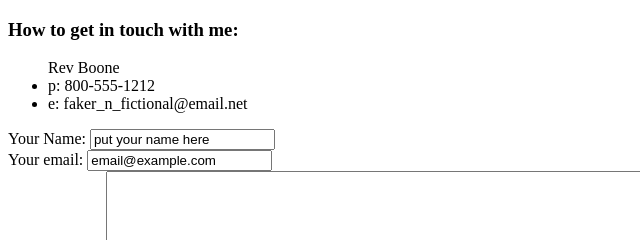
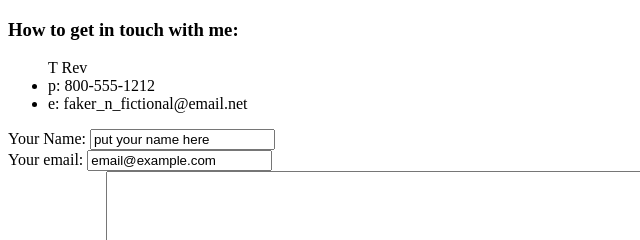
Before and after one commit to hoffmant99/cv, a plain HTML site: page contact_info.html in a window 1280 px wide. Shown: the top 240 px of the page, 0-640 px from the left. Drawn offline with Linux system fonts and the light colour scheme.

Commit message:
Update contact_info.html

```diff
--- a/contact_info.html
+++ b/contact_info.html
@@ -6,7 +6,7 @@
   </head>
   <body>
     <h3>How to get in touch with me:</h3>
-    <ul>Rev Boone
+    <ul>T Rev
       <li>p: 800-555-1212</li>
       <li>e: faker_n_fictional@email.net</li>
     </ul>
```
